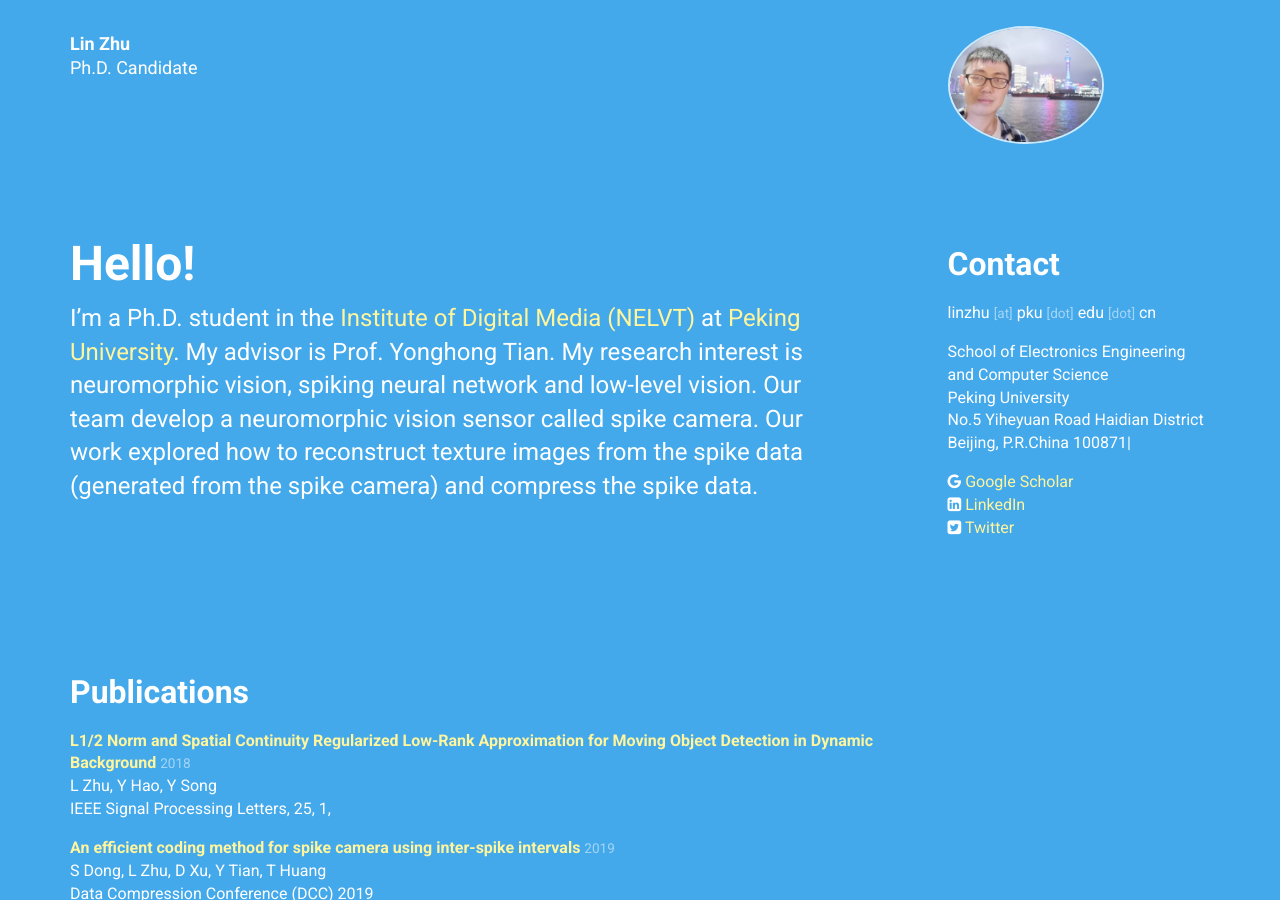
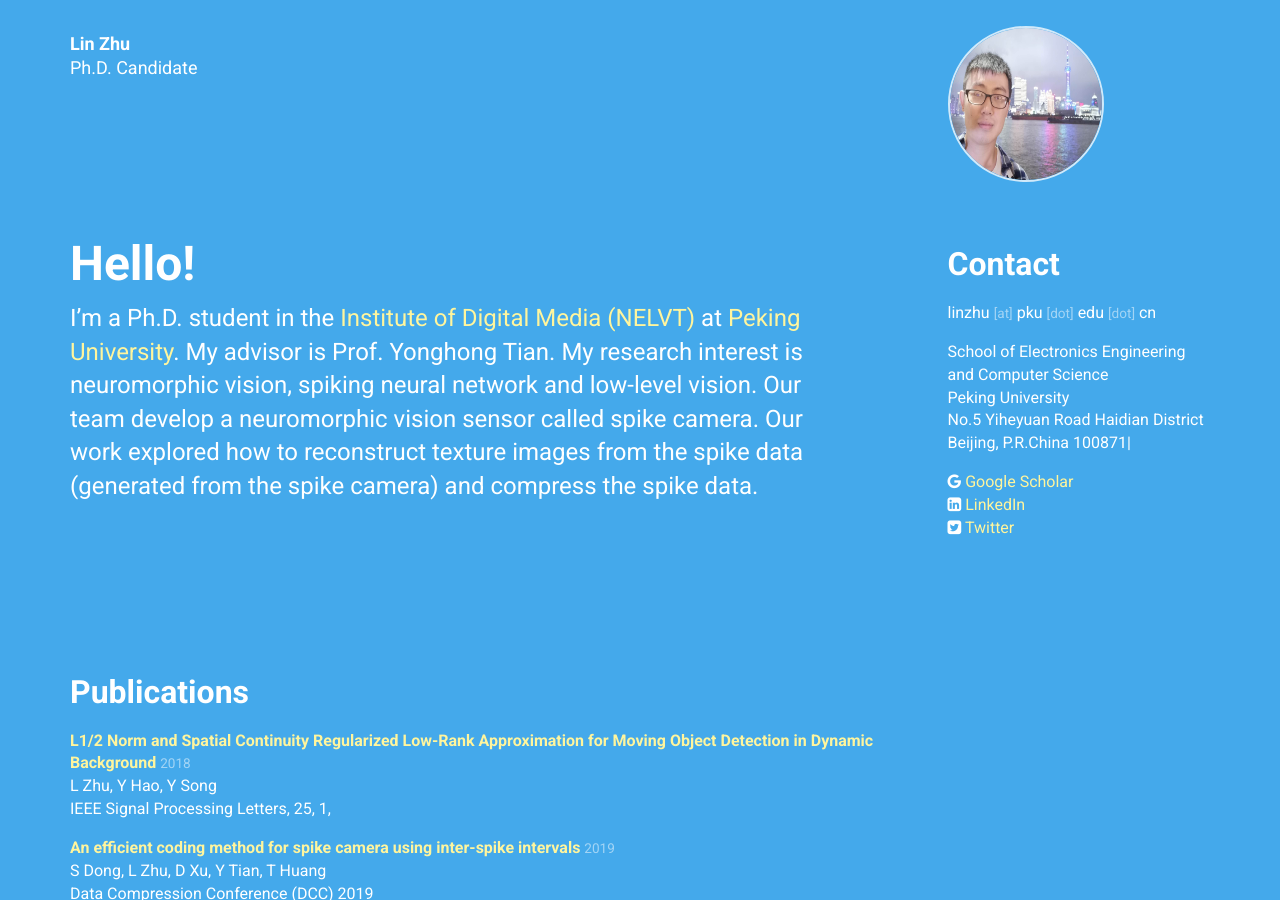
Before and after one commit to Crazyspike/home, a Jekyll site: the page built from index.html, in a window 1280 px wide and 900 px high. Built offline with Jekyll 4.4.1, drawn with Linux system fonts in a browser that asks for light colours; nearby versions of some CDN libraries.

Commit message:
Update albertine.html

```diff
--- a/_layouts/albertine.html
+++ b/_layouts/albertine.html
@@ -63,7 +63,7 @@ It is threatened by habitat loss.
         <div class="col-xs-3 col-lg-3">
           <img src="{{ site.baseurl }}{{ site.data.personal.picture }}"
                class="img-circle"
-               style="margin-top:-6px;width:156px;border:2px solid rgba(255,255,255,0.75)">
+               style="margin-top:-6px;width:156px;height:156px;border:2px solid rgba(255,255,255,0.75)">
         </div>
       </div>
     </div>
```
